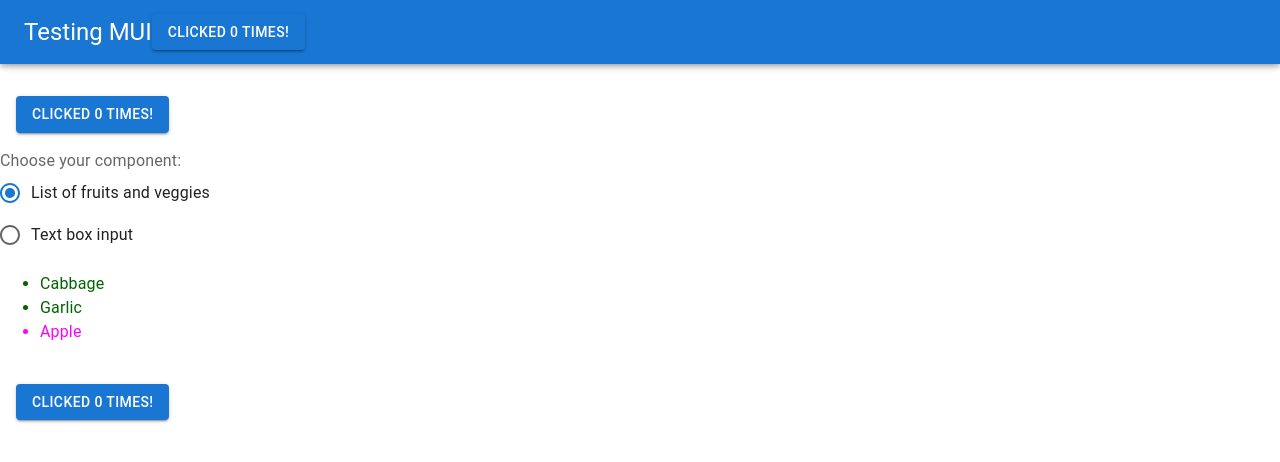
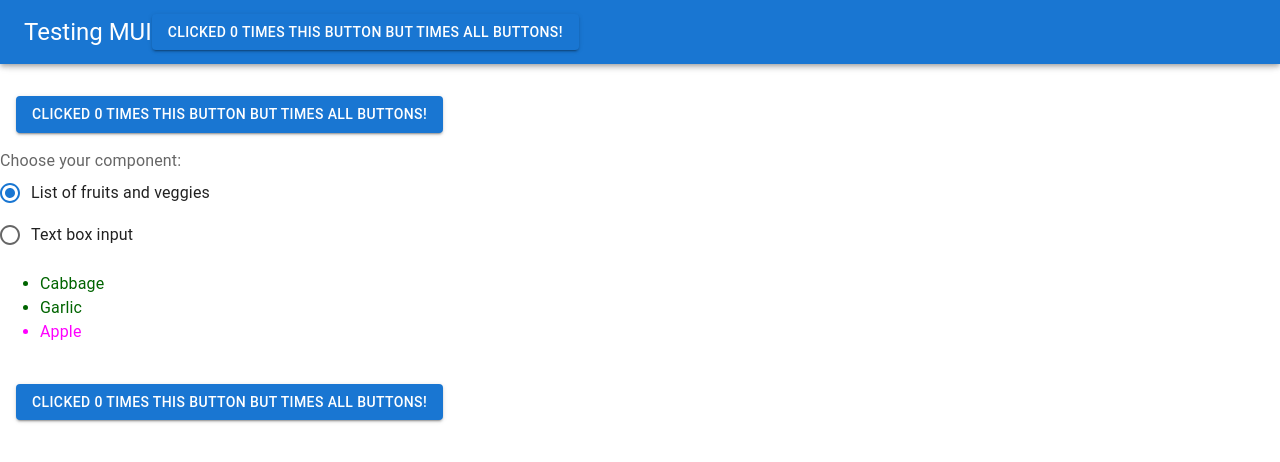
Before and after one commit to salevil/testing-mui, a React (Create React App) app: page / in a window 1280 px wide. Shown: the top 462 px of the page. Built offline with nearby package versions, Linux system fonts and the light colour scheme.

Commit message:
with hook

```diff
--- a/src/App.js
+++ b/src/App.js
@@ -6,27 +6,25 @@ import { CssBaseline, Box} from "@mui/material";
 import MyButton from "./components/myButton";
 import Header from "./components/header";
 import ControlledRadioButtonGroup from "./components/radioButton"
+import useClickCount from "./hooks/useClickCount";
 
 
 
 function App() {
   const theme = createTheme();
-  const [count, setCount] = useState(0);
   const [value, setValue] = useState("List")
+  const [globalCount, setGlobalCount] = useClickCount("List")
 
   const handleChange = (event) => {
       setValue(event.target.value);
   };
-  function handleClick() {
-    setCount(count + 1);
-  }
 
 return (
     <ThemeProvider theme={theme}>
       <CssBaseline />
-      <Header count={count} onClick={handleClick}/>
+      <Header globalCount={globalCount} setGlobalCount={setGlobalCount}/>
       <Box m={2} pt={10}>
-        <MyButton count={count} onClick={handleClick} />
+        <MyButton count={globalCount} setCount={setGlobalCount} />
       </Box>
       <ControlledRadioButtonGroup value={value} onChange={handleChange}/>
       <div>
@@ -38,7 +36,7 @@ return (
           />)}
       </div>
       <Box m={2} pt={3}>
-        <MyButton count={count} onClick={handleClick}/>
+        <MyButton count={globalCount} setCount={setGlobalCount} />
       </Box>
     </ThemeProvider>
   );
--- a/src/components/header.js
+++ b/src/components/header.js
@@ -6,7 +6,7 @@ import Typography from '@mui/material/Typography';
 import MyButton from "./myButton";
 
 
-function Header({count, onClick}) {
+function Header({globalCount, setGlobalCount}) {
 
   return (
     <React.Fragment>
@@ -15,7 +15,7 @@ function Header({count, onClick}) {
               <Typography color="inherit" variant="h5" component="h1">
                 Testing MUI
             </Typography>
-              <MyButton count={count} onClick={onClick} />
+              <MyButton count={globalCount} setCount={setGlobalCount} />
         </Toolbar>
       </AppBar>
     </React.Fragment>
--- a/src/components/myButton.js
+++ b/src/components/myButton.js
@@ -1,10 +1,11 @@
 import Button from "@mui/material/Button";
+import useClickCount from "../hooks/useClickCount";
 
-export default function MyButton({count, onClick}) {
+export default function MyButton({count, setCount}) {
 
     return (
-        <Button variant="contained" onClick={onClick}>
-            Clicked {count} times!
+        <Button variant="contained" onClick={() => setCount(count + 1)}>
+            Clicked {count} times this button but  times all buttons!
         </Button>
     );
 }
--- /dev/null
+++ b/src/hooks/useClickCount.js
@@ -0,0 +1,7 @@
+import React, { useState } from "react";
+
+export default function useClickCount() {
+    const [count, setCount] = useState(0);
+
+    return [count, setCount];
+}
```
